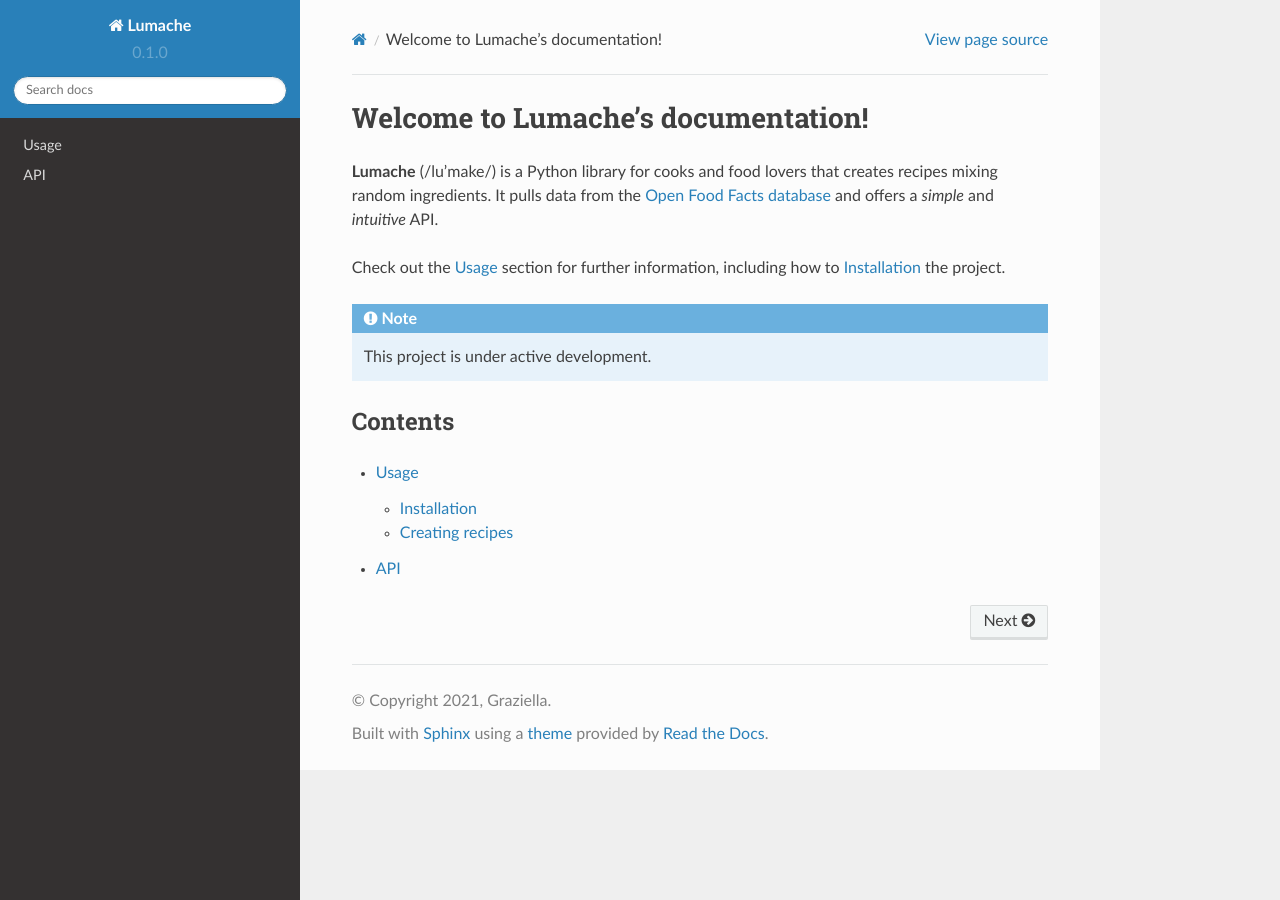
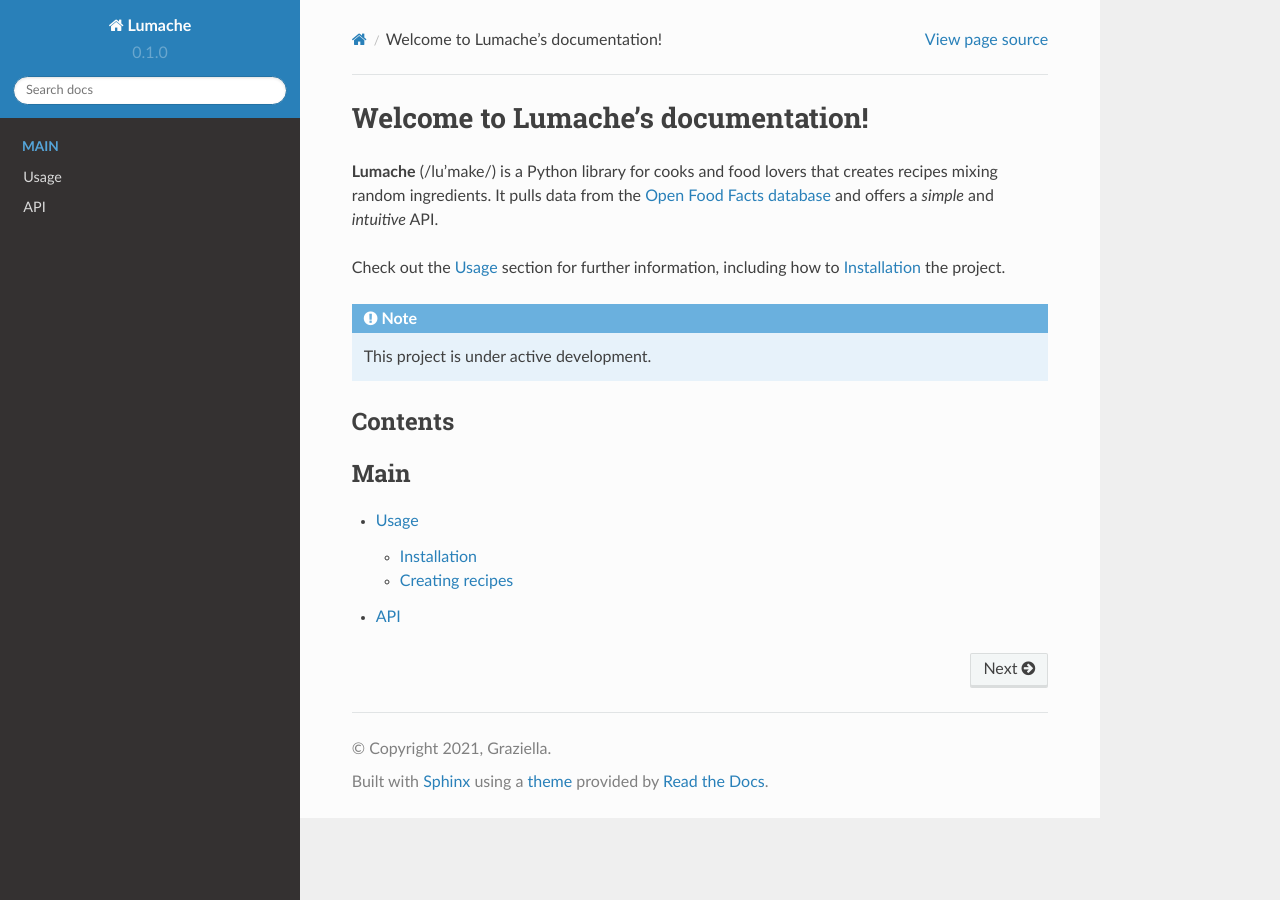
Before and after one commit to SylviBlossom/rtd-tutorial, a Sphinx documentation site: the page built from docs/source/index.rst, in a window 1280 px wide. Built offline with Sphinx 7.4.7 and the Read the Docs theme 2.0.0, drawn with Linux system fonts in a browser that asks for light colours; pages that are not in the unit, such as notebooks, are missing from menus.

```diff
--- a/docs/source/index.rst
+++ b/docs/source/index.rst
@@ -17,8 +17,13 @@ Contents
 --------
 
 .. toctree::
+   :caption: Main
 
    usage
    api
+
+.. toctree::
+   :caption: Test Pages
+
    test/one
    test/two
```
